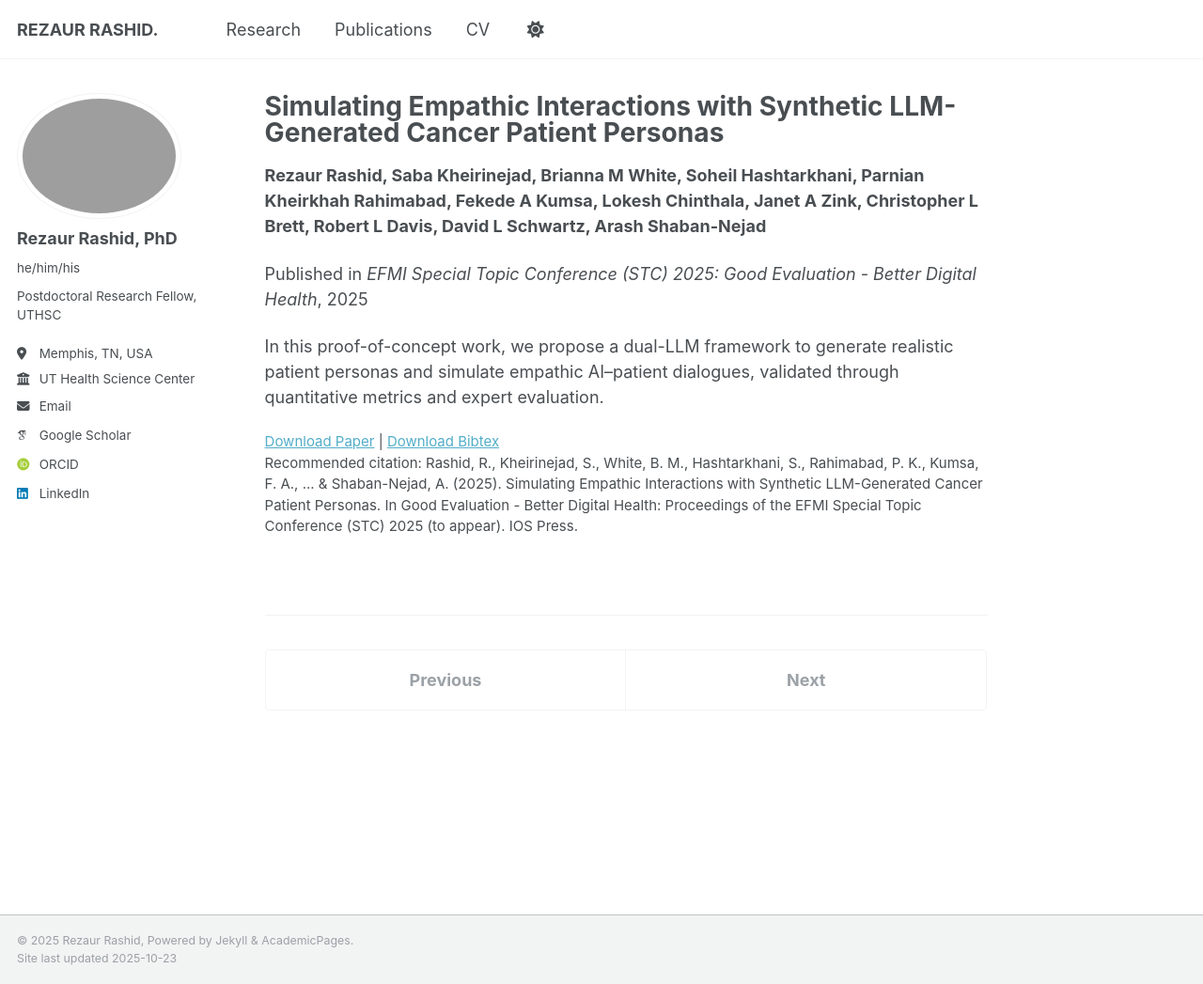
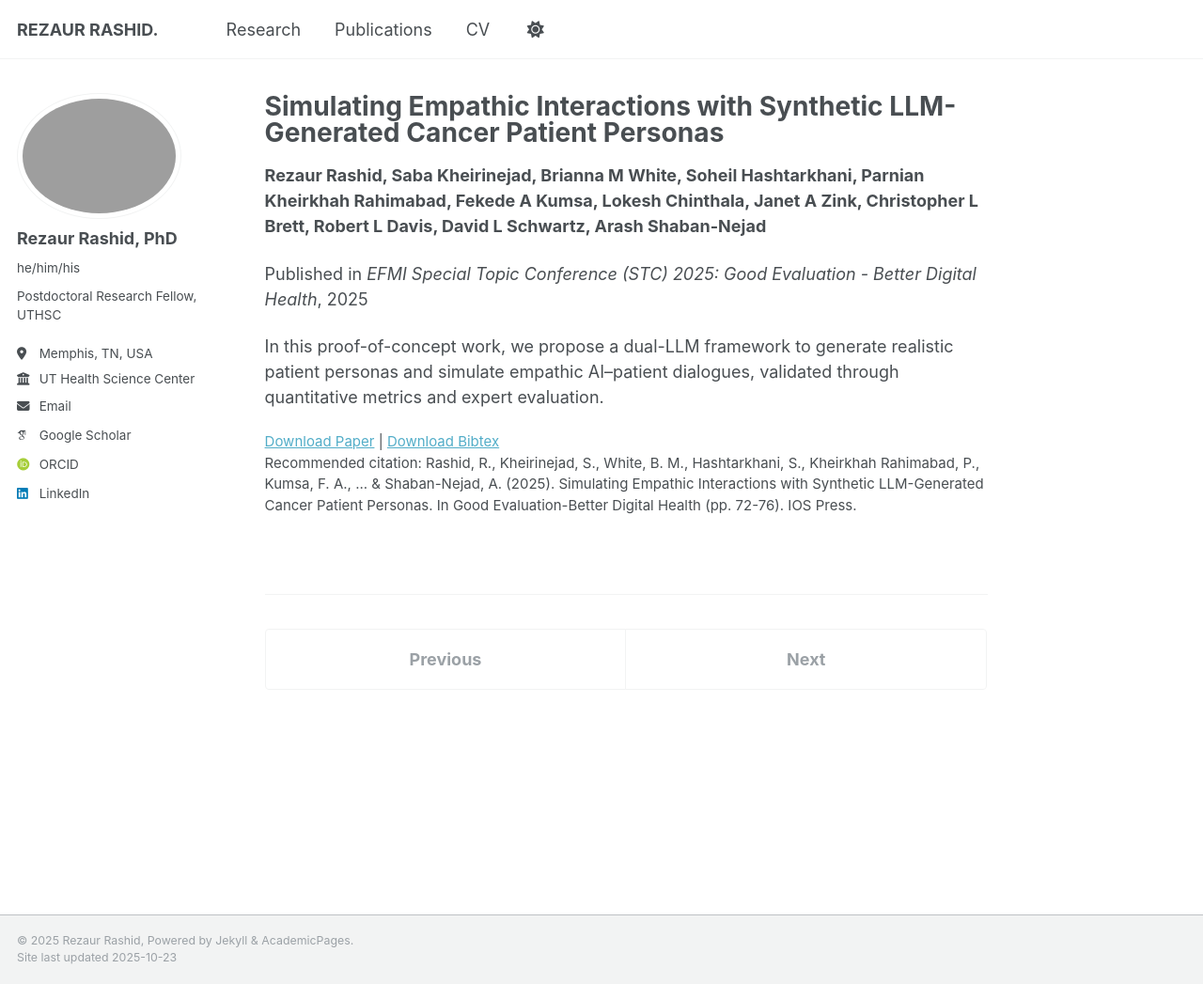
Before and after one commit to rezaurrashid/rezaurrashid.github.io, a Jekyll site: the page built from _publications/rashid2025simulating.md, in a window 1280 px wide and 1047 px high. Shown: the whole window at 94% size. Built offline with Jekyll 4.4.1, drawn with Linux system fonts in a browser that asks for light colours; some web fonts are replaced; a script that is not in the unit is left out.

Commit message:
update kdir and efmi conf details

```diff
--- a/_publications/rashid2025simulating.md
+++ b/_publications/rashid2025simulating.md
@@ -4,11 +4,11 @@ collection: publications
 category: conferences
 permalink: /publication/rashid2025simulating
 authors: "Rezaur Rashid, Saba Kheirinejad, Brianna M White, Soheil Hashtarkhani, Parnian Kheirkhah Rahimabad, Fekede A Kumsa, Lokesh Chinthala, Janet A Zink, Christopher L Brett, Robert L Davis, David L Schwartz, Arash Shaban-Nejad"
-date: 2025-07-20 # Use the first day of the conference, or the publication date if you know it
+date: 2025-10-20 # Use the first day of the conference, or the publication date if you know it
 venue: "EFMI Special Topic Conference (STC) 2025: Good Evaluation - Better Digital Health"
-paperurl: "hhttps://stc2025.efmi.org/home-page"
+paperurl: "https://ebooks.iospress.nl/doi/10.3233/SHTI251498"
 bibtexurl: "/files/bib/rashid2025simulating.bib"
-citation: "Rashid, R., Kheirinejad, S., White, B. M., Hashtarkhani, S., Rahimabad, P. K., Kumsa, F. A., ... & Shaban-Nejad, A. (2025). Simulating Empathic Interactions with Synthetic LLM-Generated Cancer Patient Personas. In Good Evaluation - Better Digital Health: Proceedings of the EFMI Special Topic Conference (STC) 2025 (to appear). IOS Press."
+citation: "Rashid, R., Kheirinejad, S., White, B. M., Hashtarkhani, S., Kheirkhah Rahimabad, P., Kumsa, F. A., ... & Shaban-Nejad, A. (2025). Simulating Empathic Interactions with Synthetic LLM-Generated Cancer Patient Personas. In Good Evaluation-Better Digital Health (pp. 72-76). IOS Press."
 ---
 
 In this proof-of-concept work, we propose a dual-LLM framework to generate realistic patient personas and simulate empathic AI–patient dialogues, validated through quantitative metrics and expert evaluation.
```
Also changed, not shown: _publications/rashid2024quantifying.md (+1 -0 lines), _publications/rashid2025graph.md (+1 -1 lines), files/bib/rashid2025simulating.bib (+4 -3 lines).
